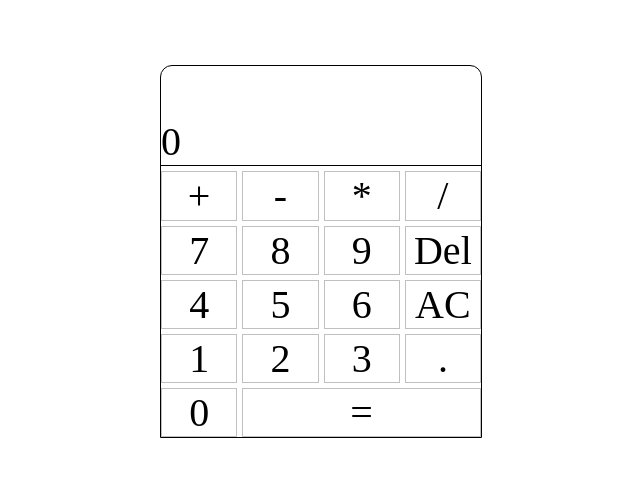
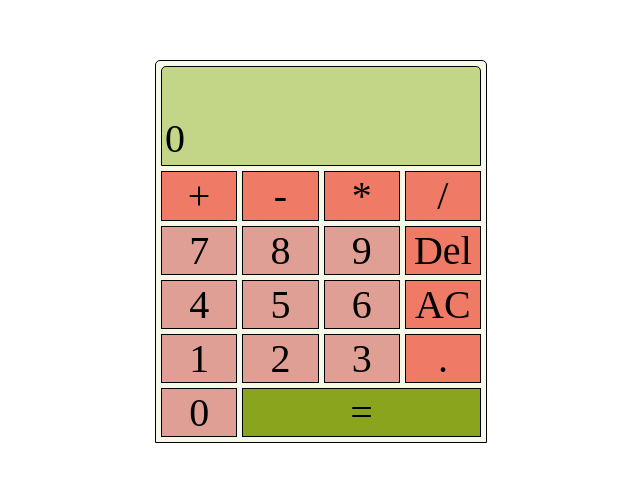
Before and after one commit to Mhenr1/calculadora, a plain HTML site: page index.html in a window 1280 px wide. Shown: the part 157-638 px from the top of the page, without its empty margins (319-959 px from the left). Drawn offline with Linux system fonts and the light colour scheme.

Commit message:
Estilizado e corrigido um pequeno erro no display

```diff
--- a/index.html
+++ b/index.html
@@ -15,26 +15,26 @@
 
         <div id='display'>0</div>
 
-        <div data-value="+">+</div>
-        <div data-value="-">-</div>
-        <div data-value="*">*</div>
-        <div data-value="/">/</div>
+        <div data-value="+" class='operadores'>+</div>
+        <div data-value="-" class='operadores'>-</div>
+        <div data-value="*" class='operadores'>*</div>
+        <div data-value="/" class='operadores'>/</div>
 
         <div data-value="7">7</div>
         <div data-value="8">8</div>
         <div data-value="9">9</div>
-        <div data-value="del">Del</div>
+        <div data-value="del" class='operadores'>Del</div>
 
         <div data-value="4">4</div>
         <div data-value="5">5</div>
         <div data-value="6">6</div>
-        <div data-value="ac">AC</div>
+        <div data-value="ac" class='operadores'>AC</div>
 
 
         <div data-value="1">1</div>
         <div data-value="2">2</div>
         <div data-value="3">3</div>
-        <div data-value=".">.</div>
+        <div data-value="." class='operadores'>.</div>
 
         <div data-value="0">0</div>
         <div id='igual' data-value="=">=</div>
--- a/main.css
+++ b/main.css
@@ -11,32 +11,39 @@ body {
 
 #calculadora {
     width: 320px;
-    border: 1px solid black;
     display: grid;
     grid-template-columns: repeat(4, 1fr);
     grid-template-rows: minmax(100px, auto) 50px;
     gap: 5px;
-    border-radius: 12px 12px 0 0;
+    padding: 5px;
+    border: 1px solid black;
+    background: #F7F9E8;
 }
 
 
 
 
-#calculadora div:not(#display) {
+#calculadora div {
     border: 1px solid silver;
     text-align: center;
-
-
+    background: #DF9F94;
+    border: 1px solid black;
 }
 
 div#display {
     grid-column-start: 1;
     grid-column-end: 5;
-    border-bottom: 1px solid black;
     display: flex;
     align-items: flex-end;
+    word-break: break-all;
+    background: #C3D587;
+    padding:3px
+}
 
-    word-break: break-all;
+#calculadora,
+div#display {
+    border-radius: 5px 5px 0 0;
+
 }
 
 div#display.erro {
@@ -47,9 +54,21 @@ div#display.erro {
     content: "Erro"
 }
 
-#igual {
+#calculadora div#igual {
     grid-column-start: 2;
     grid-column-end: 5;
+    background: #8AA51D
+}
 
+#calculadora div.operadores {
 
+    background: #EF7A65;
 }
+
+#calculadora div:hover:not(#display) {
+
+    filter: brightness(75%) !important;
+    outline: 3px solid white;
+    outline-offset: -2px;
+    color: azure
+}
--- a/script.js
+++ b/script.js
@@ -7,7 +7,8 @@ function configura({
     target
 }) {
     const display = document.getElementById('display');
-    if (display.innerText == "Infinity") {
+    const limpar = ["Infinity", "0"]
+    if (limpar.includes(display.innerText)) {
         display.innerText = ""
     }
     display.classList.remove('erro');
```
